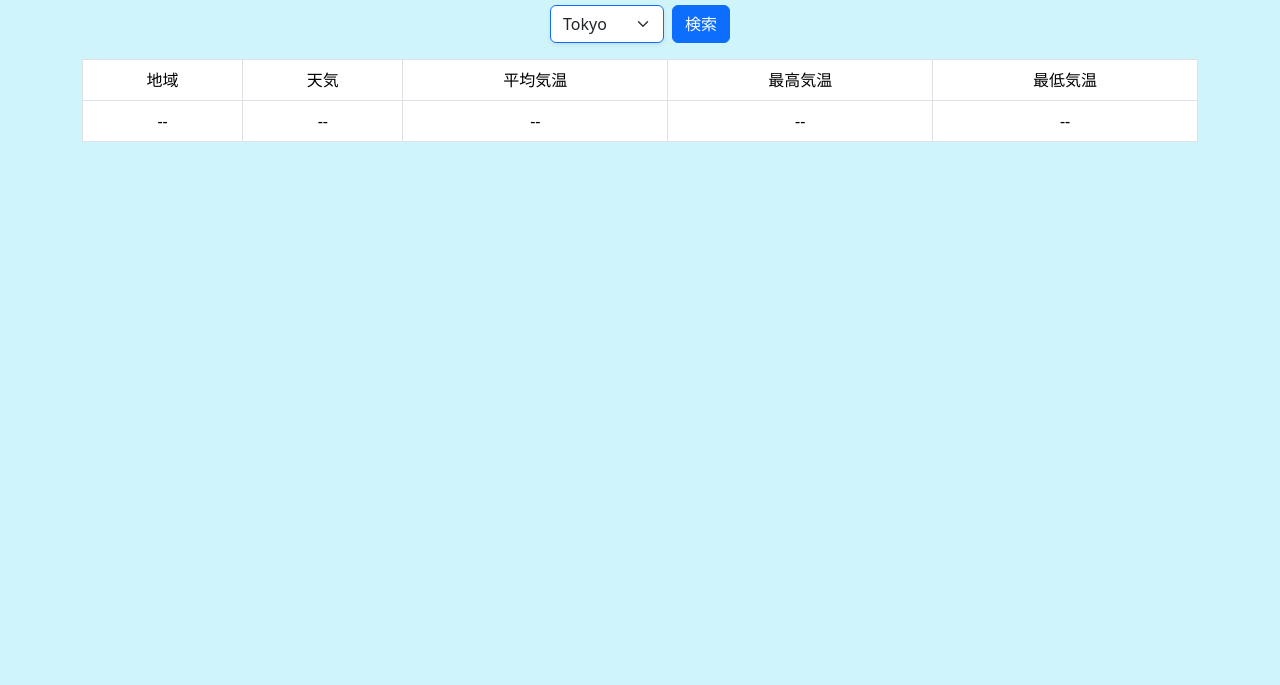
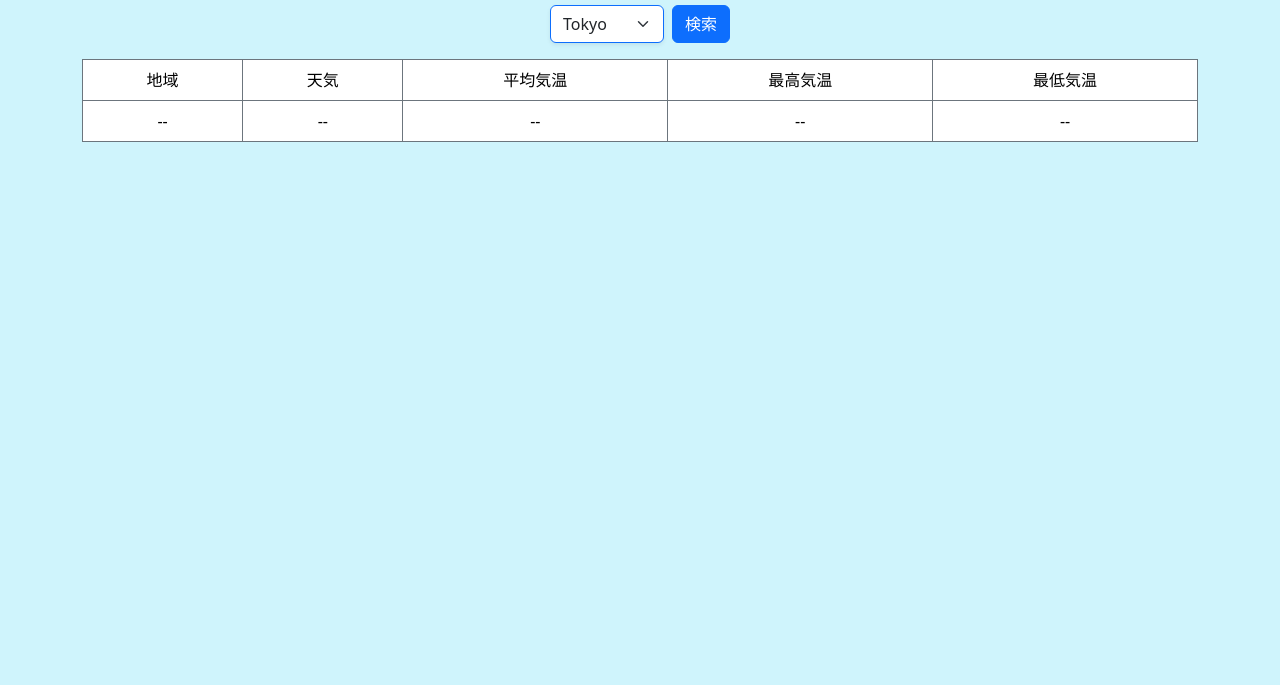
Before and after one commit to nakashita-group/woff-weather, a plain HTML site: page index.html in a window 1280 px wide. Shown: the part 115-800 px from the top of the page. Drawn offline with nearby package versions, Linux system fonts and the light colour scheme.

Commit message:
Add files via upload

```diff
--- a/index.html
+++ b/index.html
@@ -21,7 +21,7 @@
             </select>
             <button id="search" type="submit" class="btn btn-primary">検索</button>
         </div>
-        <table class="table table-bordered text-center bg-white">
+        <table class="table table-bordered border-secondary text-center bg-white">
             <thead>
                 <td>
                     地域
```
